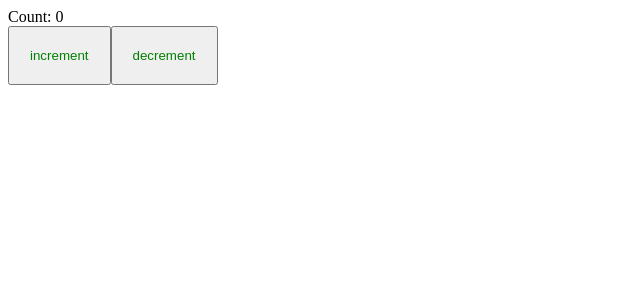
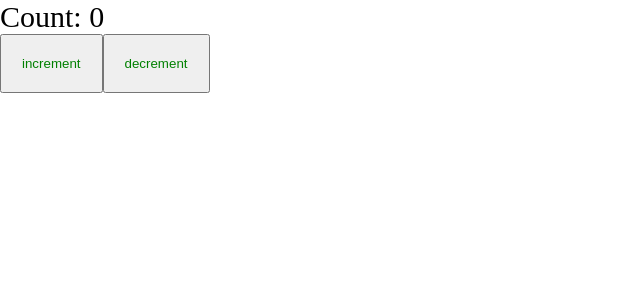
Before and after one commit to Nike11088/ulbi-production-project, a React app: page / in a window 1280 px wide. Shown: the top 300 px of the page, without its empty margins (0-640 px from the left). Built offline with nearby package versions, Linux system fonts and the light colour scheme.

Commit message:
add mini-css-extract-plugin, css modules

```diff
--- a/package.json
+++ b/package.json
@@ -23,6 +23,7 @@
     "@types/webpack-dev-server": "^4.7.2",
     "css-loader": "^6.6.0",
     "html-webpack-plugin": "^5.5.0",
+    "mini-css-extract-plugin": "^2.5.3",
     "sass": "^1.49.9",
     "sass-loader": "^12.6.0",
     "style-loader": "^3.3.1",
--- /dev/null
+++ b/src/App.tsx
@@ -0,0 +1,12 @@
+import Counter from './components/Counter'
+import './index.scss'
+
+const App = () => {
+  return (
+    <div className="app">
+      <Counter />
+    </div>
+  )
+}
+
+export default App
--- a/src/components/Counter.scss
+++ b/src/components/Counter.module.scss
@@ -1,4 +1,4 @@
-button {
+.btn {
   padding: 20px;
   color: green;
 }
--- a/src/components/Counter.tsx
+++ b/src/components/Counter.tsx
@@ -1,5 +1,5 @@
 import React, { useState } from 'react'
-import './Counter.scss'
+import classes from './Counter.module.scss'
 
 export const Counter = () => {
   const [count, setCount] = useState(0)
@@ -14,8 +14,8 @@
   return (
     <>
       <div>Count: {count}</div>
-      <button onClick={increment}>increment</button>
-      <button onClick={decrement}>decrement</button>
+      <button className={classes.btn} onClick={increment}>increment</button>
+      <button className={classes.btn}  onClick={decrement}>decrement</button>
     </>
   )
 }
--- /dev/null
+++ b/src/index.scss
@@ -0,0 +1,9 @@
+* {
+  margin: 0;
+  padding: 0;
+  box-sizing: border-box;
+}
+
+.app {
+  font-size: 30px;
+}
--- a/src/index.tsx
+++ b/src/index.tsx
@@ -1,9 +1,7 @@
 import { render } from 'react-dom'
-import Counter from './components/Counter'
+import App from './App'
 
 render(
-  <div>
-    <Counter />
-  </div>,
+  <App />,
   document.getElementById('root')
 )
```
Also changed, not shown: src/global.d.ts (added, +7 -0 lines), notes.txt, 4 other files (tests, documents, lock files or other folders).
